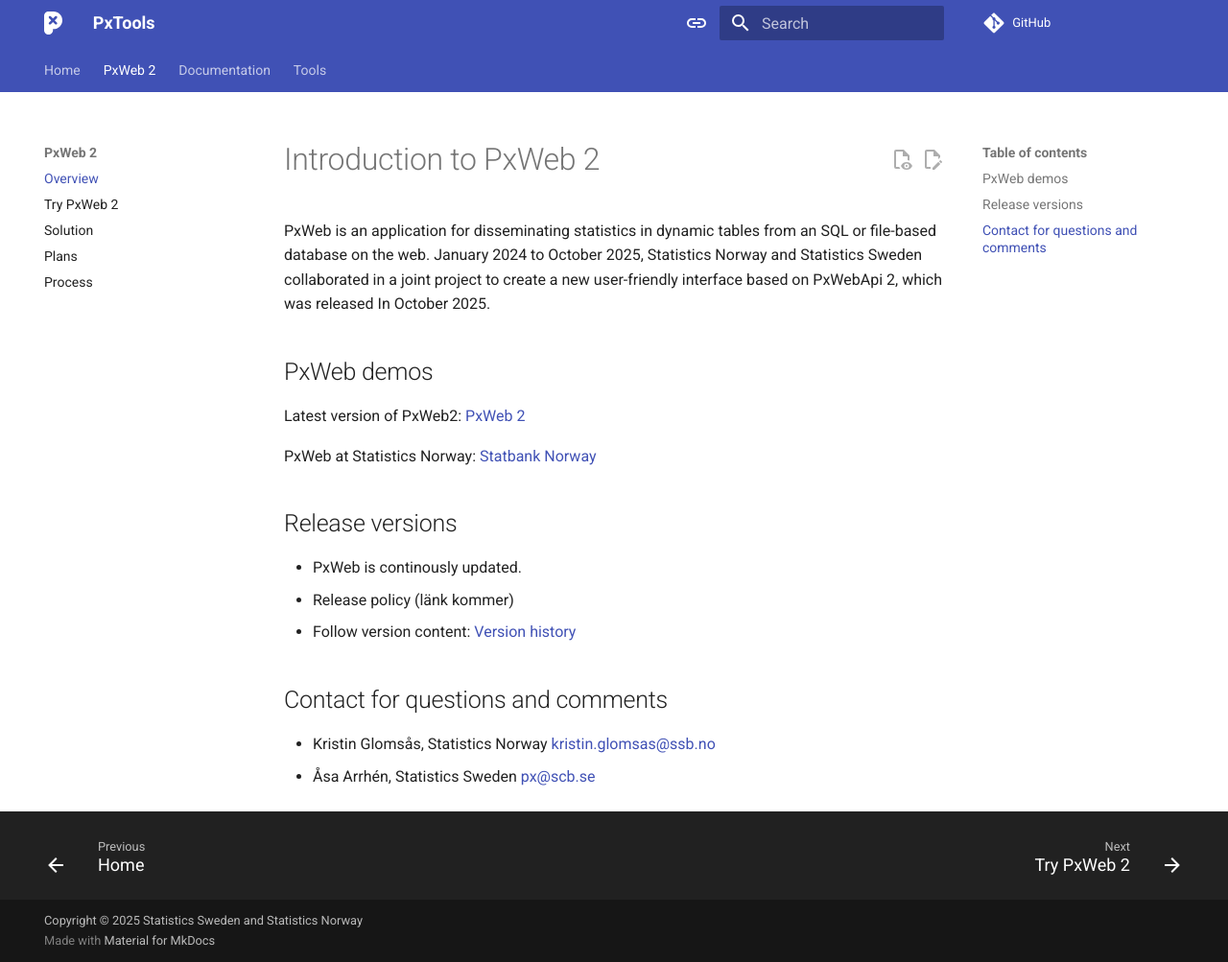
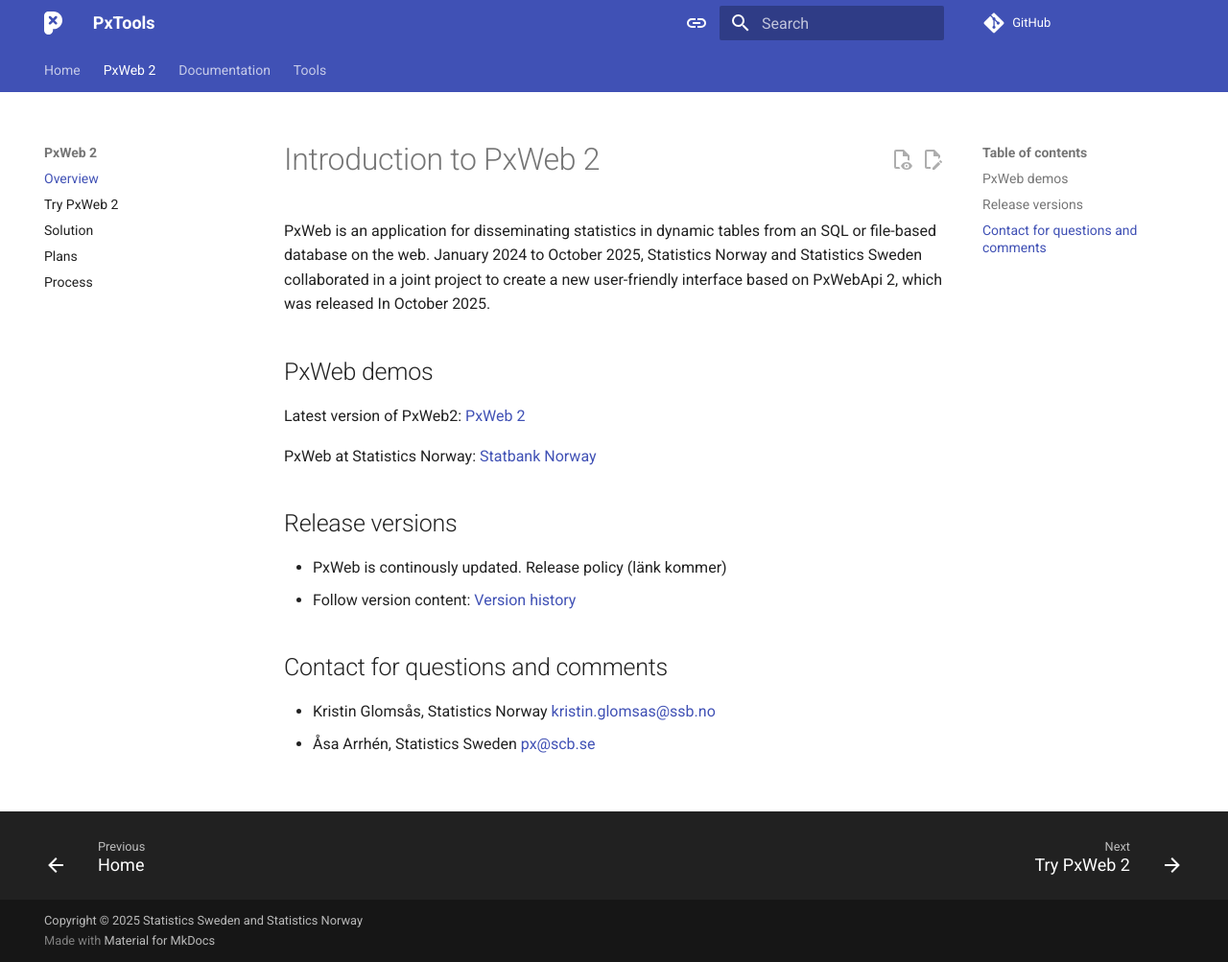
Before and after one commit to PxTools/pxtools.github.io, an MkDocs documentation site: the page built from docs/PxWeb2/project/overview.md, in a window 1280 px wide and 1003 px high. Shown: the whole window at 96% size. Built offline with MkDocs 1.6.1 and Material for MkDocs 9.7.7, drawn with Linux system fonts in a browser that asks for light colours; comment, search, counter and statistics services are not loaded.

```diff
--- a/docs/PxWeb2/project/overview.md
+++ b/docs/PxWeb2/project/overview.md
@@ -7,8 +7,7 @@ Latest version of PxWeb2: [PxWeb 2](https://pxweb2.pages.dev/en/)
 PxWeb at Statistics Norway: [Statbank Norway](https://www.ssb.no/statbank2/en/)
 
 ## Release versions
-- PxWeb is continously updated.
-- Release policy (länk kommer)
+- PxWeb is continously updated. Release policy (länk kommer)
 - Follow version content: [Version history](https://github.com/user-attachments/assets/b21abdf9-0767-43ac-a930-1e5da31244fd/)
 
 ## Contact for questions and comments
```
